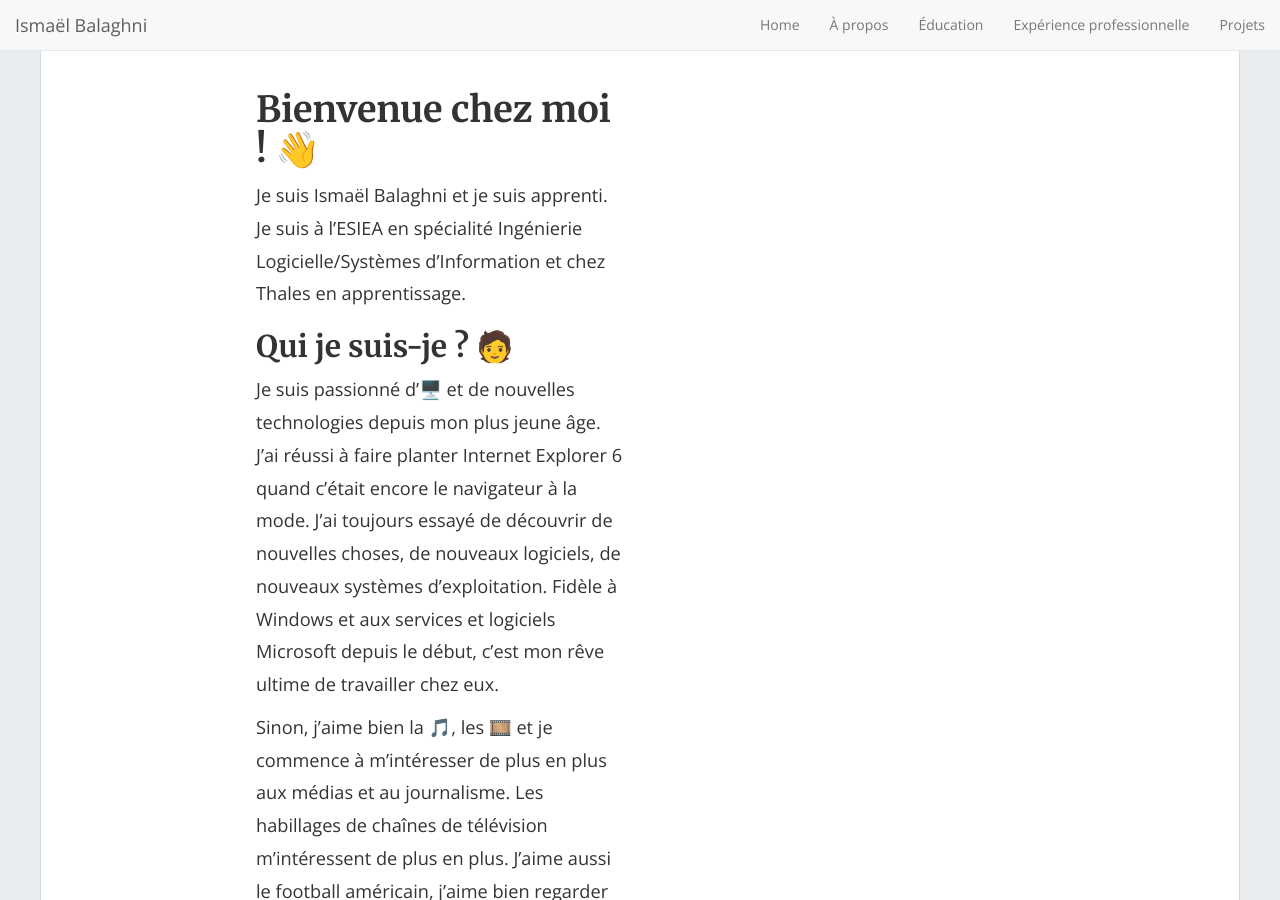
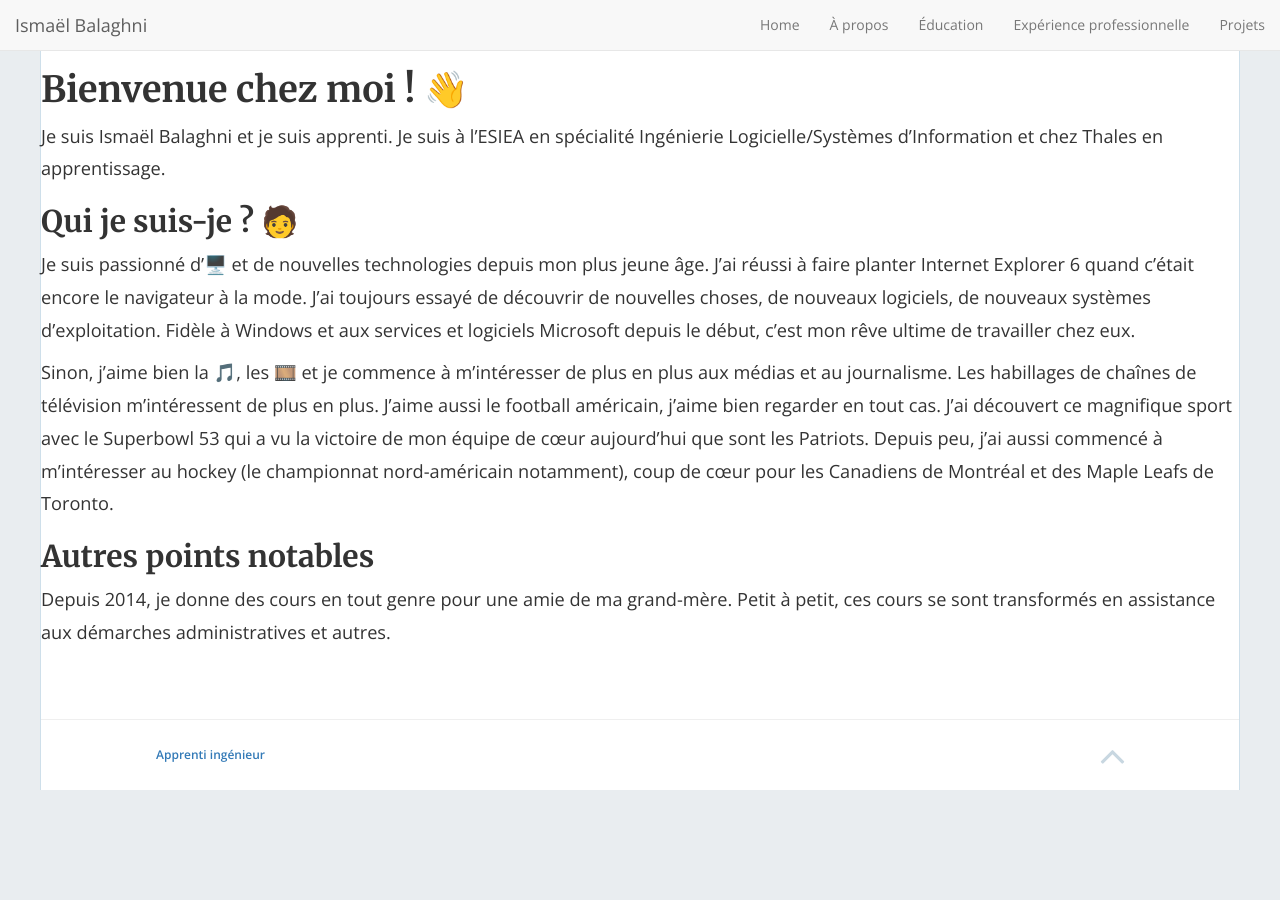
Before and after one commit to ismaelbalaghni/old-ismaelbalaghni, a Jekyll site: the page built from apropos.md, in a window 1280 px wide and 900 px high. Built offline with Jekyll 4.4.1, drawn with Linux system fonts in a browser that asks for light colours; nearby versions of some CDN libraries.

Commit message:
Change la disposition de la page apropos

```diff
--- a/_layouts/about.html
+++ b/_layouts/about.html
@@ -1,7 +1,9 @@
 {% include header.html %}
 
 <article>
-    <div class="container">
+    <h2 class="title">{{ title }}</h2>
+        <p>{{ content }}</p>
+    <!-- <div class="container">
         <div class="row">
             <div class="col-md-8 col-md-offset-2">
                 <div class="content-wrap">
@@ -17,7 +19,7 @@
                 </div>
             </div>
         </div>
-    </div>
+    </div> -->
 </article>
 
 {% include footer.html %}
```
